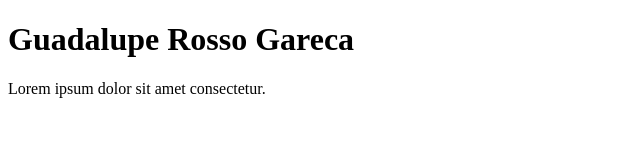
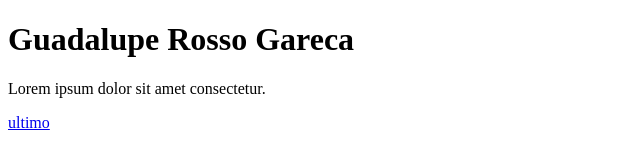
Before and after one commit to guadalupeRGA/repasoSabado26, a plain HTML site: page index.html in a window 1280 px wide. Shown: the full height of the page, 0-640 px from the left. Drawn offline with Linux system fonts and the light colour scheme.

Commit message:
este es el ultimo commit antes de GITHUB

```diff
--- a/index.html
+++ b/index.html
@@ -9,5 +9,6 @@
 <body>
     <h1>Guadalupe Rosso Gareca</h1>
     <p>Lorem ipsum dolor sit amet consectetur.</p>
+    <a href="asd">ultimo</a>
 </body>
 </html>
```
